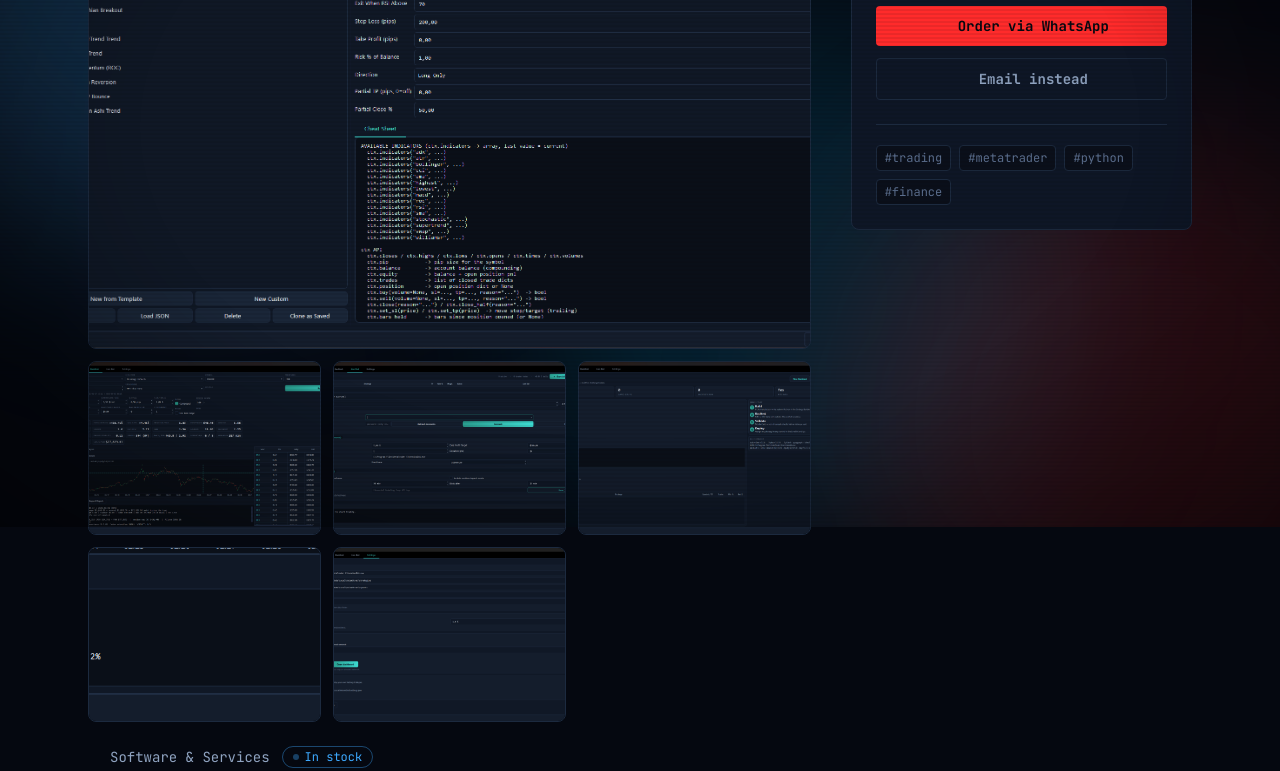
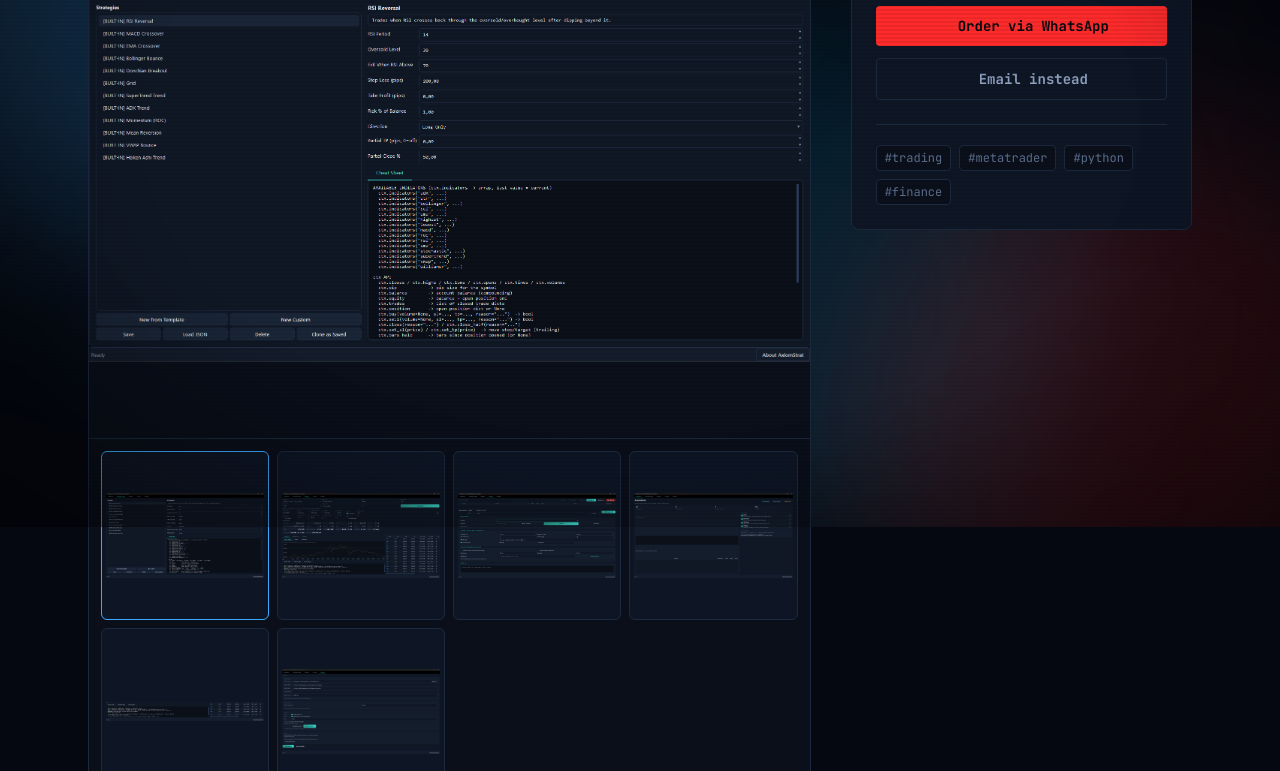
Before and after one commit to sudobreakstuff/sudostore, an Astro site: page /sudostore/store/axiomstrat in a window 1280 px wide. Shown: the part 273-1044 px from the top of the page. Built offline with nearby package versions, Linux system fonts and the light colour scheme; Astro itself is replaced by a stand-in of ours; some icons are missing.

Commit message:
Fix image cropping + add clickable product gallery
- Use object-contain so product images aren't cropped on the sides
- Product detail: clickable thumbnails swap the main image
- Optimized full + thumbnail variants via getImage

```diff
--- a/src/components/ProductCard.astro
+++ b/src/components/ProductCard.astro
@@ -32,7 +32,7 @@ const statusStyles: Record<string, string> = {
         src={image}
         alt={title}
         loading="lazy"
-        class="h-full w-full object-cover transition-transform duration-500 group-hover:scale-105"
+        class="h-full w-full object-contain p-2"
       />
     ) : (
       <div class="flex h-full w-full items-center justify-center">
--- a/src/pages/store/[slug].astro
+++ b/src/pages/store/[slug].astro
@@ -1,7 +1,7 @@
 ---
 import { getCollection, render } from "astro:content";
 import { Icon } from "astro-icon/components";
-import { Image } from "astro:assets";
+import { getImage } from "astro:assets";
 import BaseLayout from "../../layouts/BaseLayout.astro";
 import OrderButton from "../../components/OrderButton.astro";
 import ProductCard from "../../components/ProductCard.astro";
@@ -20,8 +20,13 @@ export async function getStaticPaths() {
 const { product } = Astro.props;
 const { title, tagline, description, price, priceNote, category, status, specs, tags, images = [] } = product.data;
 const { Content } = await render(product);
-const heroImage = images[0];
-const gallery = images.slice(1);
+
+const galleryImages = await Promise.all(
+  images.map(async (img) => ({
+    full: (await getImage({ src: img, width: 1400, format: "webp" })).src,
+    thumb: (await getImage({ src: img, width: 360, format: "webp" })).src,
+  }))
+);
 
 const related = (await getCollection("products", ({ data }) => data.category === category))
   .filter((p) => p.id !== product.id)
@@ -45,28 +50,34 @@ const statusStyles: Record<string, string> = {
     <div class="mt-8 grid gap-10 lg:grid-cols-3">
       <!-- Main -->
       <div class="lg:col-span-2">
-        {heroImage ? (
-          <Image
-            src={heroImage}
-            alt={title}
-            class="aspect-[16/10] w-full rounded-lg border border-edge object-cover"
-          />
+        {galleryImages.length > 0 ? (
+          <div class="overflow-hidden rounded-lg border border-edge bg-night">
+            <div class="flex aspect-[4/3] items-center justify-center">
+              <img
+                id="gallery-main"
+                src={galleryImages[0].full}
+                alt={title}
+                class="h-full w-full object-contain"
+              />
+            </div>
+            {galleryImages.length > 1 && (
+              <div class="grid grid-cols-4 gap-2 border-t border-edge p-3">
+                {galleryImages.map((img, i) => (
+                  <button
+                    type="button"
+                    data-full={img.full}
+                    aria-label={`View image ${i + 1}`}
+                    class={`gallery-thumb aspect-square overflow-hidden rounded-md border transition-colors ${i === 0 ? "border-neon bg-panel" : "border-edge bg-panel hover:border-neon/60"}`}
+                  >
+                    <img src={img.thumb} alt="" loading="lazy" class="h-full w-full object-contain p-1" />
+                  </button>
+                ))}
+              </div>
+            )}
+          </div>
         ) : (
           <div class="flex aspect-[16/10] w-full items-center justify-center rounded-lg border border-edge bg-night">
             <Icon name={categoryIcon(category)} class="h-16 w-16 text-edge-bright" />
-          </div>
-        )}
-
-        {gallery.length > 0 && (
-          <div class="mt-3 grid grid-cols-3 gap-3">
-            {gallery.map((img) => (
-              <Image
-                src={img}
-                alt={`${title} — photo`}
-                loading="lazy"
-                class="aspect-[4/3] w-full rounded-lg border border-edge object-cover"
-              />
-            ))}
           </div>
         )}
 
@@ -149,3 +160,18 @@ const statusStyles: Record<string, string> = {
     )}
   </article>
 </BaseLayout>
+
+<script>
+  const mainImg = document.getElementById("gallery-main");
+  document.querySelectorAll<HTMLButtonElement>(".gallery-thumb").forEach((btn) => {
+    btn.addEventListener("click", () => {
+      if (mainImg && btn.dataset.full) mainImg.src = btn.dataset.full;
+      document.querySelectorAll(".gallery-thumb").forEach((b) => {
+        b.classList.remove("border-neon");
+        b.classList.add("border-edge");
+      });
+      btn.classList.remove("border-edge");
+      btn.classList.add("border-neon");
+    });
+  });
+</script>
```
